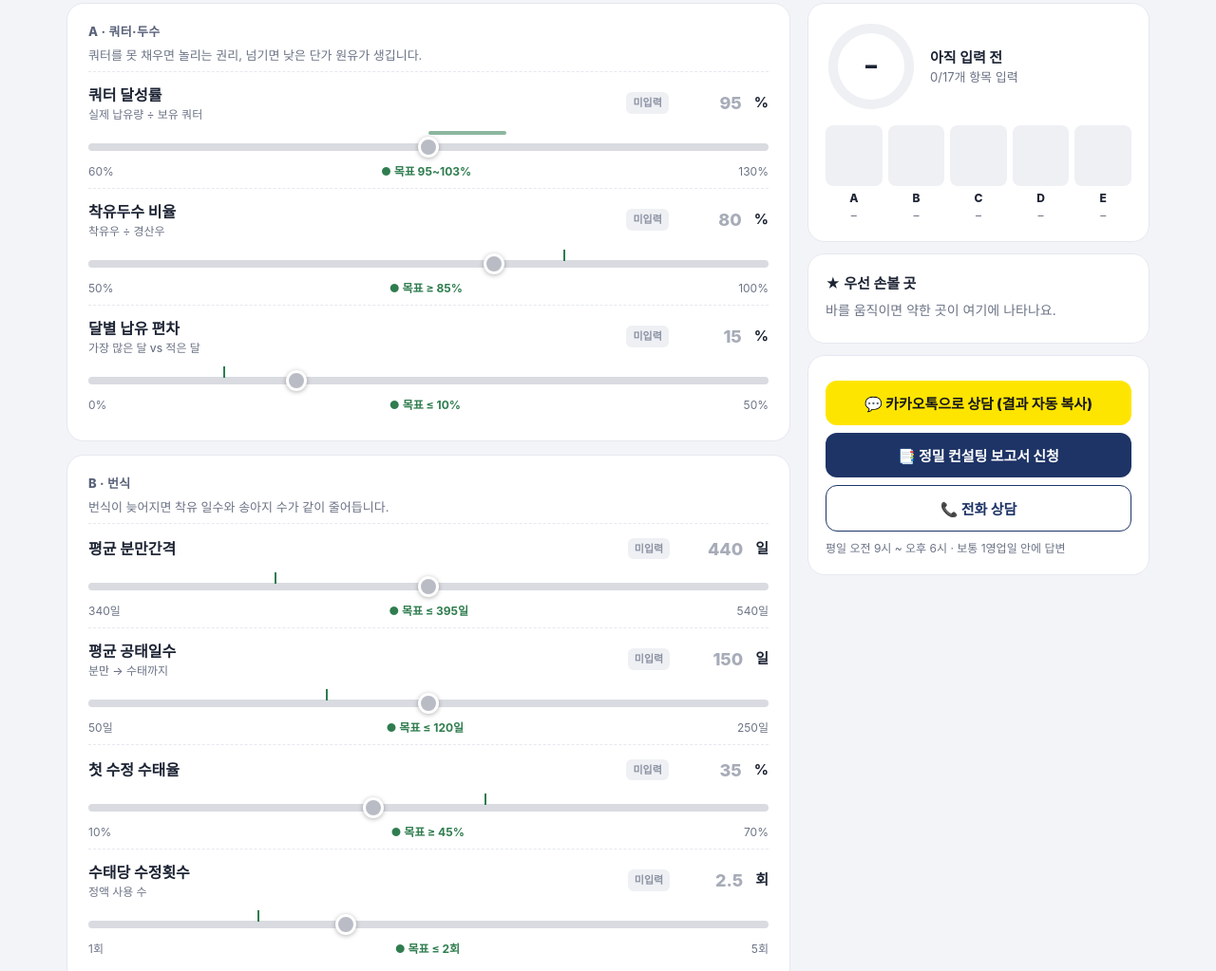
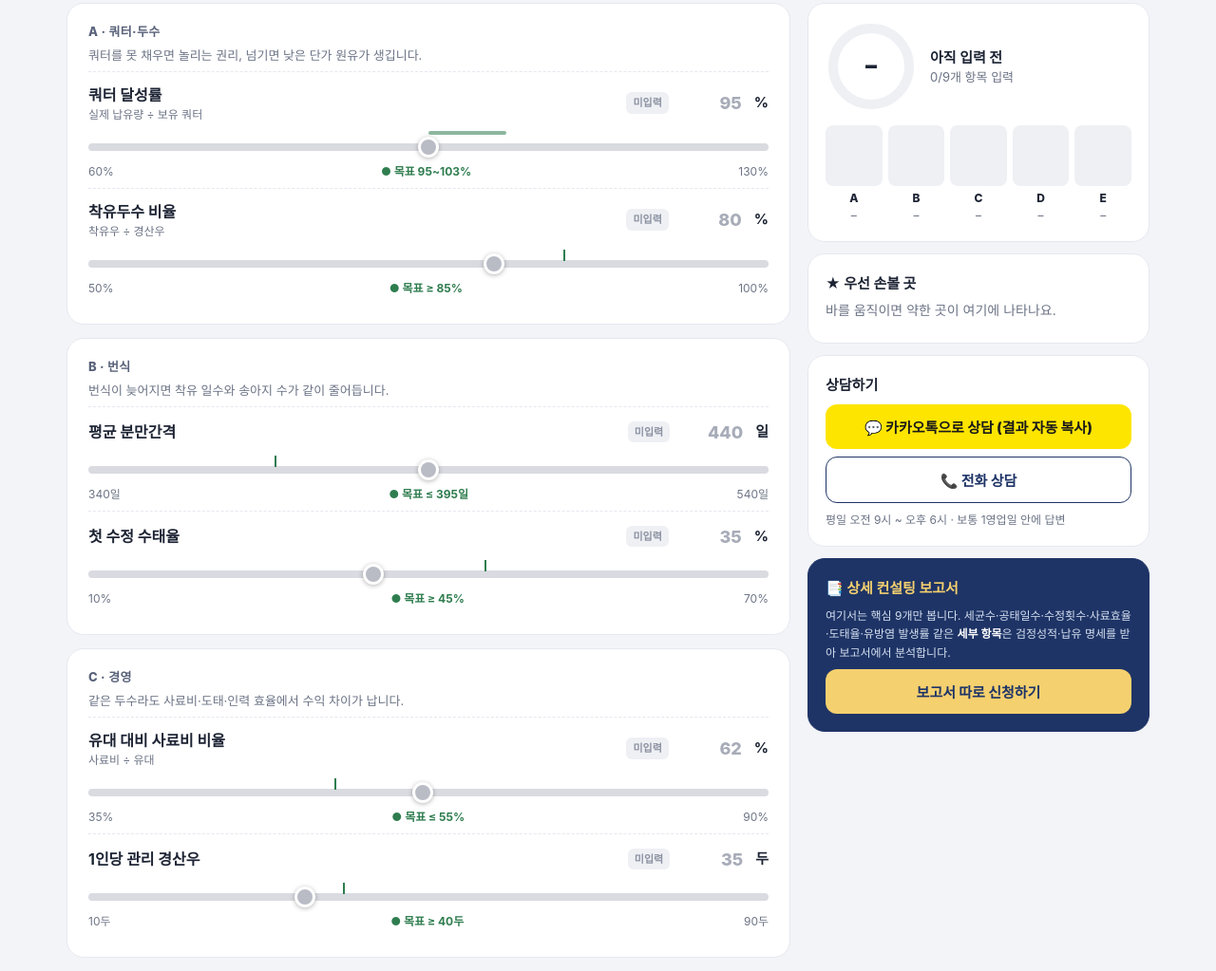
Before and after one commit to iowill5477-sketch/chuksan-mall, a plain HTML site: page diagnosis/detail.html in a window 1280 px wide. Shown: the part 354-1377 px from the top of the page at 95% size. Drawn offline with Linux system fonts and the light colour scheme; a web font is replaced by a local one.

Commit message:
정밀진단 항목을 영역당 1~2개, 총 9개로 축소 (세균수 등 세부 항목은 보고서로), 컨설팅 보고서 신청을 별도 카드로 분리
Co-Authored-By: Claude Opus 5.5 <noreply@anthropic.com>
Claude-Session: https://claude.ai/code/session_014qM4UVCXMxeLYZaJEb2XMZ

```diff
--- a/diagnosis/detail.html
+++ b/diagnosis/detail.html
@@ -201,7 +201,7 @@ button{cursor:pointer}
 <main class="wrap">
   <div class="intro">
     <h1>바를 밀어 <em>우리 목장 숫자</em>를 맞춰 보세요</h1>
-    <p>아는 항목만 움직이면 됩니다. 움직인 항목만 점수에 들어가고, 숫자를 눌러 직접 입력할 수도 있어요.</p>
+    <p>영역마다 꼭 필요한 1~2개, 모두 9개만 봅니다. 아는 항목만 움직이면 됩니다. 움직인 항목만 점수에 들어가고, 숫자를 눌러 직접 입력할 수도 있어요.</p>
   </div>
   <nav class="jump" id="jump"></nav>
   <div class="grid">
@@ -237,26 +237,18 @@ button{cursor:pointer}
 const AREAS=[
  {k:'A',name:'쿼터·두수',why:'쿼터를 못 채우면 놀리는 권리, 넘기면 낮은 단가 원유가 생깁니다.',items:[
   {id:'quota',n:'쿼터 달성률',d:'실제 납유량 ÷ 보유 쿼터',u:'%',min:60,max:130,step:1,def:95,band:[95,103],bad:[80,115],fix:'quota'},
-  {id:'lact',n:'착유두수 비율',d:'착유우 ÷ 경산우',u:'%',min:50,max:100,step:1,def:80,goal:85,badv:70,fix:'lact'},
-  {id:'var',n:'달별 납유 편차',d:'가장 많은 달 vs 적은 달',u:'%',min:0,max:50,step:1,def:15,goal:10,badv:30,low:1,fix:'var'}]},
+  {id:'lact',n:'착유두수 비율',d:'착유우 ÷ 경산우',u:'%',min:50,max:100,step:1,def:80,goal:85,badv:70,fix:'lact'}]},
  {k:'B',name:'번식',why:'번식이 늦어지면 착유 일수와 송아지 수가 같이 줄어듭니다.',items:[
   {id:'ci',n:'평균 분만간격',d:'',u:'일',min:340,max:540,step:1,def:440,goal:395,badv:480,low:1,fix:'ci'},
-  {id:'open',n:'평균 공태일수',d:'분만 → 수태까지',u:'일',min:50,max:250,step:1,def:150,goal:120,badv:180,low:1,fix:'open'},
-  {id:'conc',n:'첫 수정 수태율',d:'',u:'%',min:10,max:70,step:1,def:35,goal:45,badv:25,fix:'conc'},
-  {id:'spc',n:'수태당 수정횟수',d:'정액 사용 수',u:'회',min:1,max:5,step:.1,def:2.5,goal:2,badv:3.5,low:1,fix:'spc'}]},
+  {id:'conc',n:'첫 수정 수태율',d:'',u:'%',min:10,max:70,step:1,def:35,goal:45,badv:25,fix:'conc'}]},
  {k:'C',name:'경영',why:'같은 두수라도 사료비·도태·인력 효율에서 수익 차이가 납니다.',items:[
   {id:'fcr',n:'유대 대비 사료비 비율',d:'사료비 ÷ 유대',u:'%',min:35,max:90,step:1,def:62,goal:55,badv:75,low:1,fix:'fcr'},
-  {id:'fe',n:'사료효율',d:'유량 ÷ 건물섭취량',u:'배',min:.9,max:1.8,step:.01,def:1.3,goal:1.4,badv:1.1,fix:'fe'},
-  {id:'cull',n:'연간 도태율',d:'',u:'%',min:5,max:55,step:1,def:28,band:[25,33],bad:[15,45],fix:'cull'},
   {id:'labor',n:'1인당 관리 경산우',d:'',u:'두',min:10,max:90,step:1,def:35,goal:40,badv:20,fix:'labor'}]},
  {k:'D',name:'유량·유질',why:'유대는 양 × 등급입니다. 등급이 한 칸만 떨어져도 단가가 깎입니다.',items:[
   {id:'yield',n:'착유우 두당 일 유량',d:'',u:'kg',min:15,max:45,step:.5,def:31,goal:33,badv:25,fix:'yield'},
-  {id:'scc',n:'체세포수',d:'원유 검사 성적',u:'만/ml',min:5,max:100,step:1,def:25,goal:20,badv:50,low:1,fix:'scc'},
-  {id:'bact',n:'세균수',d:'',u:'만/ml',min:.5,max:50,step:.5,def:5,goal:3,badv:25,low:1,fix:'bact'},
-  {id:'mast',n:'월 임상 유방염 발생률',d:'착유우 중',u:'%',min:0,max:15,step:.5,def:3,goal:2,badv:8,low:1,fix:'mast'}]},
+  {id:'scc',n:'체세포수',d:'원유 검사 성적',u:'만/ml',min:5,max:100,step:1,def:25,goal:20,badv:50,low:1,fix:'scc'}]},
  {k:'E',name:'송아지·육성',why:'송아지는 다음 세대 착유우입니다.',items:[
-  {id:'calf',n:'송아지 폐사율',d:'1년 기준',u:'%',min:0,max:25,step:.5,def:7,goal:5,badv:15,low:1,fix:'calf'},
-  {id:'afc',n:'초산 분만월령',d:'처음 분만하는 나이',u:'개월',min:20,max:34,step:.5,def:25,goal:24,badv:30,low:1,fix:'afc'}]}
+  {id:'calf',n:'송아지 폐사율',d:'1년 기준',u:'%',min:0,max:25,step:.5,def:7,goal:5,badv:15,low:1,fix:'calf'}]}
 ];
 /* 약점 → 할 일 / 축산몰 검색어 / 전문 분야 */
 const FIX={
@@ -353,10 +345,16 @@ function update(){
       :`<div class="empty">${r.got.length?'입력한 항목은 모두 목표 수준이에요.':'바를 움직이면 약한 곳이 여기에 나타나요.'}</div>`}
     </div>
     <div class="rbox">
+      <b style="font-size:15px">상담하기</b>
       <button class="btn k" id="kk">💬 카카오톡으로 상담 (결과 자동 복사)</button>
-      <button class="btn n" data-req="full">📑 정밀 컨설팅 보고서 신청</button>
       <button class="btn l" id="cl">📞 전화 상담</button>
       <p class="small">${typeof CS_HOURS!=='undefined'?CS_HOURS:''} · ${typeof CS_REPLY!=='undefined'?CS_REPLY:''}</p>
+    </div>
+    <div class="rbox" style="background:#1e3466;color:#fff;border-color:#1e3466">
+      <b style="font-size:15px;color:#f5d06f">📑 상세 컨설팅 보고서</b>
+      <p class="small" style="color:#d6e0f1">여기서는 핵심 9개만 봅니다. 세균수·공태일수·수정횟수·사료효율·도태율·유방염 발생률 같은 <b style="color:#fff">세부 항목</b>은 검정성적·납유 명세를 받아 보고서에서 분석합니다.</p>
+      <button class="btn" data-req="full" style="background:#f5d06f;color:#1e3466">보고서 따로 신청하기</button>
+    </div>
     </div>`;
   $('#mS').textContent=r.total??'–'; $('#mS').style.color=r.total==null?'':col(r.total);
   $('#mT').textContent=r.total==null?'바를 움직이면 점수가 나와요':top.length?`★ ${top.map(x=>x.it.n).join(', ')}`:`${r.got.length}개 항목 · 양호`;
```
